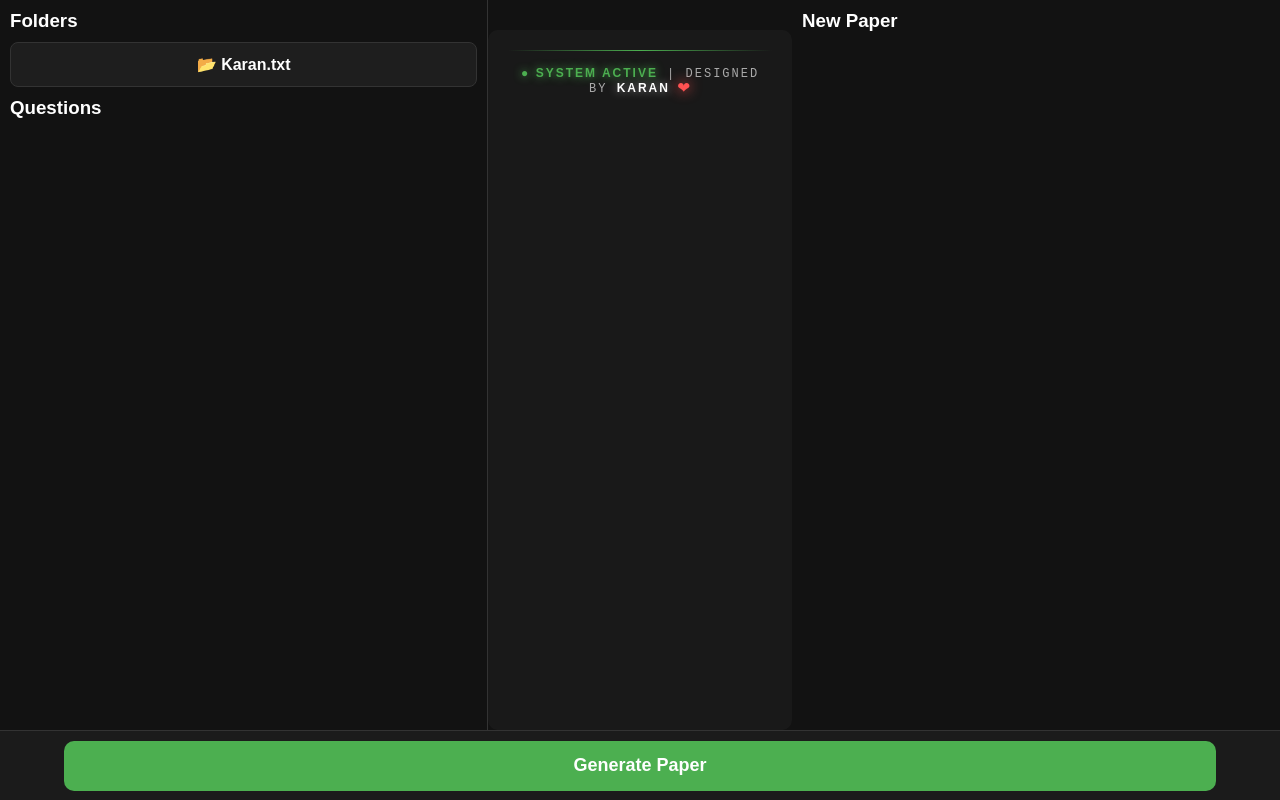
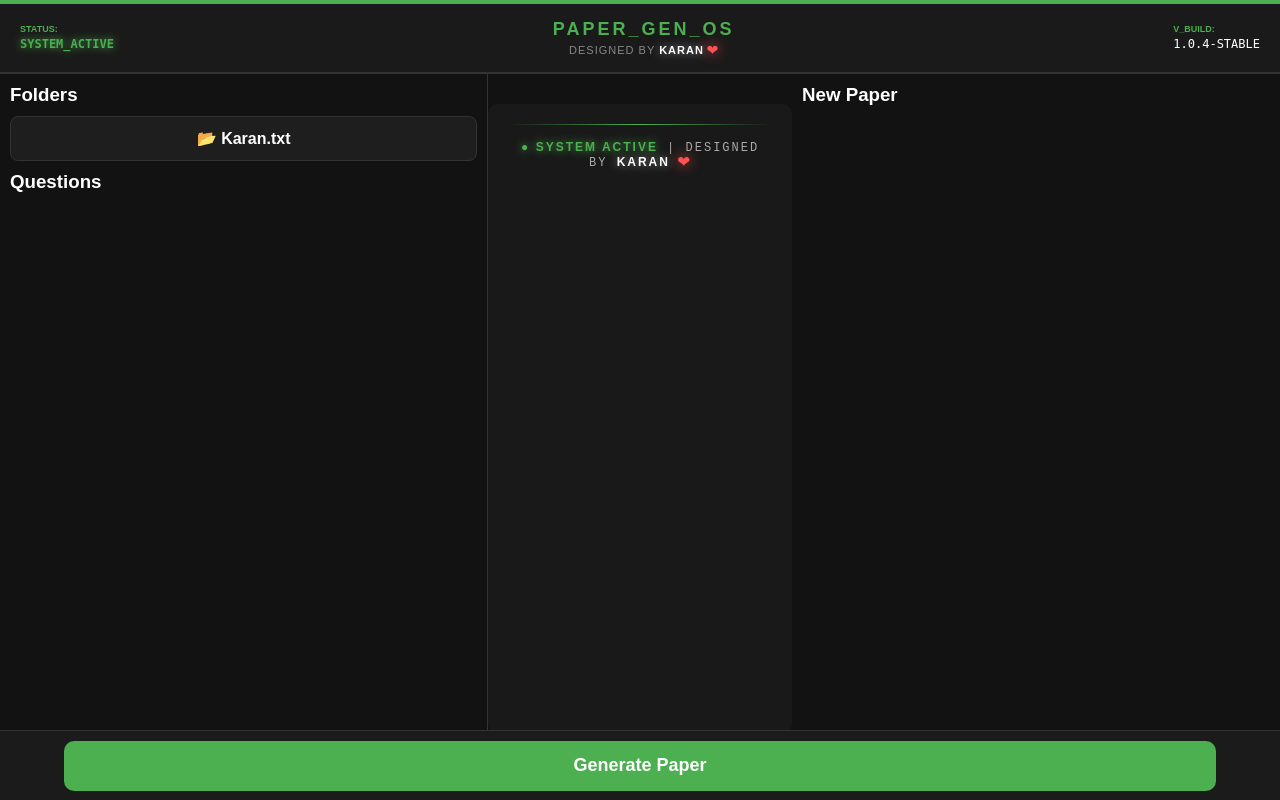
Before and after one commit to DevloperKaran/Papar_Generator, a Flask app: page / in a window 1280 px wide. Run offline with Flask 3, Linux system fonts and the light colour scheme.

Commit message:
Update index.html

```diff
--- a/templates/index.html
+++ b/templates/index.html
@@ -104,6 +104,73 @@ color:white;
 font-weight:bold;
 cursor:pointer;
 }
+.architect-header {
+    display: flex;
+    justify-content: space-between;
+    align-items: center;
+    padding: 15px 20px;
+    background: #1a1a1a;
+    border-bottom: 2px solid #333;
+    border-top: 4px solid #4CAF50; /* Architect accent */
+    font-family: 'Segoe UI', Tahoma, sans-serif;
+}
+
+.header-center {
+    text-align: center;
+}
+
+.header-center h1 {
+    font-size: 18px;
+    letter-spacing: 3px;
+    color: #4CAF50;
+    margin: 0;
+}
+
+.header-center p {
+    font-size: 11px;
+    color: #888;
+    margin-top: 4px;
+    letter-spacing: 1px;
+}
+
+.karan-name {
+    color: #fff;
+    font-weight: bold;
+}
+
+.heart-pulse {
+    color: #ff5252;
+    display: inline-block;
+    animation: pulse 1.5s infinite;
+}
+
+.label {
+    display: block;
+    font-size: 9px;
+    color: #4CAF50;
+    font-weight: bold;
+}
+
+.value {
+    font-size: 12px;
+    color: #fff;
+    font-family: monospace;
+}
+
+.system-status {
+    text-shadow: 0 0 5px #4CAF50;
+}
+
+@keyframes pulse {
+    0% { transform: scale(1); }
+    50% { transform: scale(1.3); }
+    100% { transform: scale(1); }
+}
+
+/* Adjust container height since we added a header */
+.container {
+    height: calc(100vh - 140px) !important; /* Header + Footer height */
+  }
 
 </style>
 
@@ -111,6 +178,22 @@ cursor:pointer;
 
 
 <body>
+<div class="architect-header">
+    <div class="header-left">
+        <span class="label">STATUS:</span>
+        <span class="value system-status">SYSTEM_ACTIVE</span>
+    </div>
+
+    <div class="header-center">
+        <h1>PAPER_GEN_OS</h1>
+        <p>DESIGNED BY <span class="karan-name">KARAN</span> <span class="heart-pulse">❤</span></p>
+    </div>
+
+    <div class="header-right">
+        <span class="label">V_BUILD:</span>
+        <span class="value">1.0.4-STABLE</span>
+    </div>
+</div>
 
 <div class="container">
 
```
